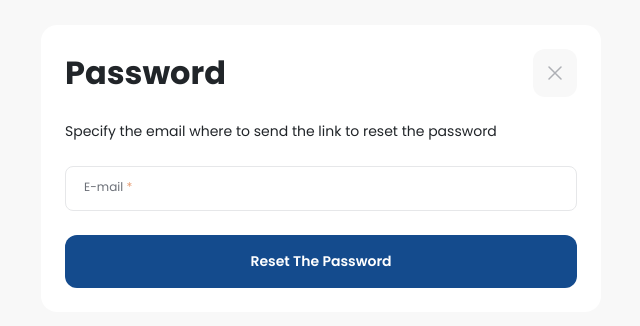
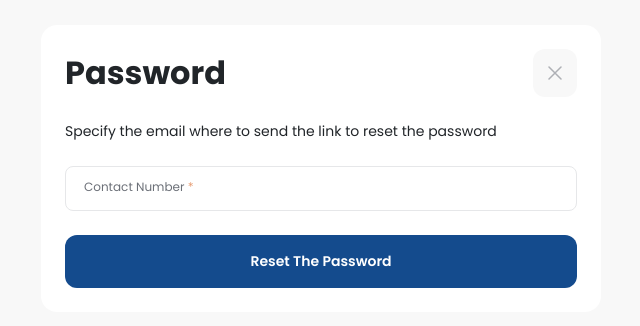
Before and after one commit to arshad-ignek/reach-soft, a React (Create React App) app: page /forgotPassword in a window 1280 px wide. Shown: the part 232-558 px from the top of the page, without its empty margins (319-959 px from the left). Built offline with nearby package versions, Linux system fonts and the light colour scheme.

Commit message:
create context for contact data and integrate Forgot Api

```diff
--- a/src/ForgotPassword/ForgotPassword.tsx
+++ b/src/ForgotPassword/ForgotPassword.tsx
@@ -2,23 +2,73 @@ import { useForm } from "react-hook-form";
 import Button from "../components/Button/Button";
 import { CloseIcon } from "../components/CustomIcon/CustomIcon";
 import Input from "../components/Input/Input";
+import { useApiMutation } from "../apis/useApi";
+import { useNavigate } from "react-router";
+import { toast } from "react-toastify";
+import { useContext } from "react";
+import ContectContext, {ContectContextProps} from "../globalContext/GlobalContext";
 
-const ForgotPassword = ()=>{
-    const { register, handleSubmit } = useForm();
+const ForgotPassword = () => {
+    const {setContectData} = useContext(ContectContext) as ContectContextProps
+  interface ApiResponse {
+    data: string;
+    message: string;
+  }
+
+  const {
+    mutate: forgotMutation,
+    data,
+    isError,
+  } = useApiMutation<ApiResponse, string>("generate-otp");
+  const navigate = useNavigate();
+  const { register, handleSubmit, reset } = useForm();
   const handleClick = () => {
     console.log("Clicked close button");
-
   };
-    const onSubmit = (data: any) => {
+  const onSubmit = async (formData: any) => {
+    console.log(formData, "formData");
+setContectData({...formData})
+    try {
+      // Call the signUpMutation function with the form data
+      await forgotMutation(JSON.stringify(formData));
       console.log(data);
+      // Check if there is an error in the response
+      if (data) {
+        // Check the data and perform actions accordingly
+        toast.update(toast.loading("please wait ......"), {
+            render: 'Login successful!',
+            type: "success",
+            isLoading: false,
+            autoClose: 2000,
+            closeButton: true
+          });
+        console.log(data);
+        if (data?.data) {
+          reset();
+          console.log(data.data);
+          navigate("/createPassword")
+        }
+      }
+    } catch (error) {
+      console.error("Error during signup:", error);
+      if (isError) {
+        reset();
+        toast.update(toast.loading("please wait ......"), {
+          render: isError,
+          type: "error",
+          isLoading: false,
+          autoClose: 2000,
+          closeButton: true,
+        });
+      }
+    }
   };
   return (
     <>
-            <div className='m-auto bg-white p-4 login-page'>
-
+      <div className="m-auto bg-white p-4 login-page">
         <form onSubmit={handleSubmit(onSubmit)}>
-                            <div className='d-flex justify-content-between'>
-                                <h1 className='modal-title'>Password</h1>
+          <div className="d-flex justify-content-between">
+            <h1 className="modal-title">Password</h1>
             <Button
               styleType="secondary"
               onClick={handleClick}
@@ -29,36 +79,36 @@ const ForgotPassword = ()=>{
             />
           </div>
           <div className="my-4">
-                              <p className="small">Specify the email where to send the link to reset the password</p>
+            <p className="small">
+              Specify the email where to send the link to reset the password
+            </p>
           </div>
           <div className="my-4">
             <Input
-                                    label="Email"
-                                    id="email"
-                                    type="email"
-                                    name="email"
+              label="Contact Number"
+              id="contact"
+              type="number"
+              name="contact"
               required={true}
               place
-                                    placeHolder="E-mail"
+              placeHolder="Contact Number"
               register={register}
             />
-
           </div>
 
-                            <div className='d-flex gap-3'>
+          <div className="d-flex gap-3">
             <Button
               styleType="primary"
-                                    onClick={()=>{}}
+              onClick={onSubmit}
               label="Reset The Password"
               type="submit"
-                                    style={{ width: '100%' }}
+              style={{ width: "100%" }}
               disable={false}
             />
           </div>
         </form>
-
       </div>
     </>
-    )
-}
-export default ForgotPassword
+  );
+};
+export default ForgotPassword;
--- a/src/apis/useApi.ts
+++ b/src/apis/useApi.ts
@@ -39,14 +39,14 @@ api.interceptors.request.use(
 )
 
 export function useApiQuery<T>(key: string, endpoint: string) {
-  return useQuery<T>(key, () => api.get(endpoint).then((res) => res.data));
+  return useQuery<T>(key, async() =>await api.get(endpoint).then((res) => res.data));
 }
 
 export function useApiMutation<T, U>(endpoint: string) {
     const queryClient = useQueryClient();
 
     return useMutation<T, AxiosError, U>(
-    (data) => api.post(endpoint, data).then((res)=>(res.data)),
+    async(data) => await api.post(endpoint, data).then((res)=>(res.data)),
 
       {
         onSuccess: () => {
--- /dev/null
+++ b/src/globalContext/ContextProvider.tsx
@@ -0,0 +1,14 @@
+import { useState,ReactNode } from "react";
+import ContectContext from "./GlobalContext"
+
+const ContextProvider: React.FC<{children:ReactNode}> = ({children})=>{
+    const [ContectData, setContectData] = useState("");
+
+  return (
+    <ContectContext.Provider value={{ ContectData, setContectData }}>
+      {children}
+    </ContectContext.Provider>
+  );
+};
+
+export default ContextProvider;
--- /dev/null
+++ b/src/globalContext/GlobalContext.tsx
@@ -0,0 +1,9 @@
+import React, { createContext, Dispatch, SetStateAction } from 'react';
+
+export interface ContectContextProps {
+    ContectData: string;
+    setContectData: Dispatch<SetStateAction<string>>;
+}
+
+const ContectContext = createContext<ContectContextProps | undefined>(undefined);
+export default ContectContext;
--- a/src/index.tsx
+++ b/src/index.tsx
@@ -5,6 +5,7 @@ import App from './App';
 import reportWebVitals from './reportWebVitals';
 import { QueryClient, QueryClientProvider } from 'react-query';
 import 'bootstrap/dist/css/bootstrap.min.css';
+import ContextProvider from './globalContext/ContextProvider';
 
 const root = ReactDOM.createRoot(
   document.getElementById('root') as HTMLElement
@@ -13,9 +14,11 @@ const queryClient = new QueryClient();
 
 root.render(
   <React.StrictMode>
+    <ContextProvider>
     <QueryClientProvider client={queryClient}>
      <App />
     </QueryClientProvider>
+    </ContextProvider>
   </React.StrictMode>
 );
 
```
Lines whose indentation alone changed are shown as unchanged.
